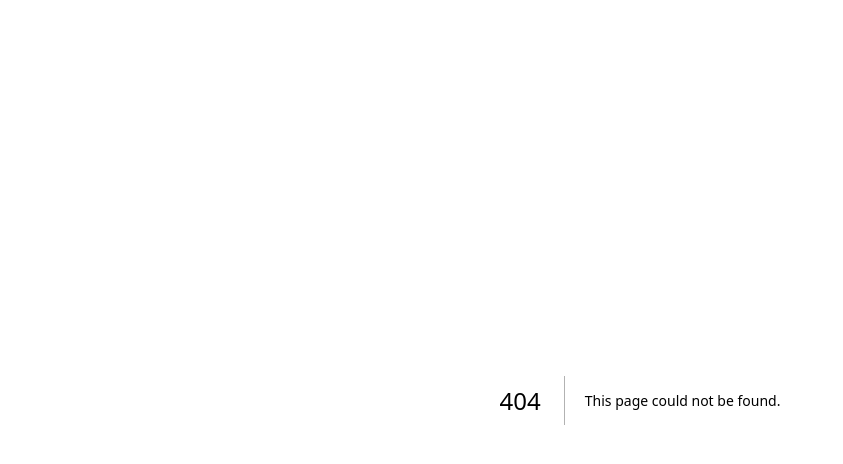
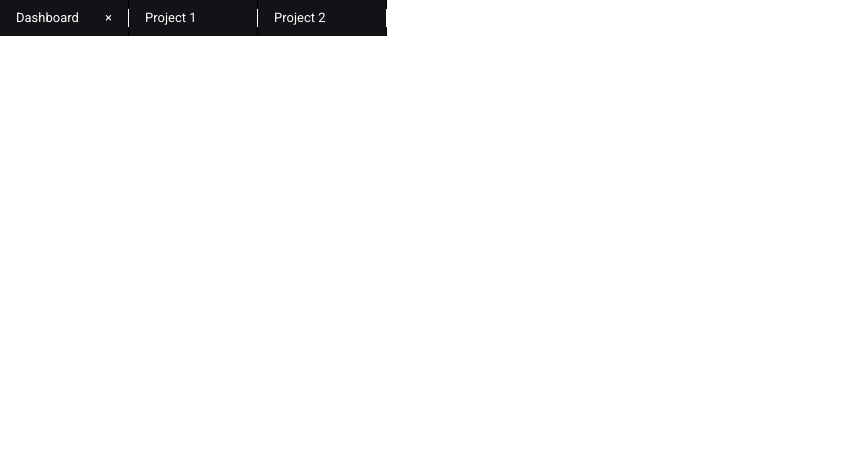
Before and after one commit to Dimen-3D-Model-Annotation/annotation-tool, a Next.js app: page /dashboard in a window 1280 px wide. Before the commit this address had no page. Shown: the top 464 px of the page, without its empty margins (0-843 px from the left). Built offline with nearby package versions, Linux system fonts and the light colour scheme.

Commit message:
tabs created

```diff
--- /dev/null
+++ b/app/dashboard/page.js
@@ -0,0 +1,14 @@
+import Tab from "@components/tab_bar/Tab";
+
+export default function Dashboard() {
+  return (
+    <div className="flex">
+
+      <Tab to="/dashboard" content = "Dashboard" />
+      <Tab to="/" content = "Project 1" />
+      <Tab to="/dashboard" content = "Project 2" />
+
+
+    </div>
+  );
+}
--- a/app/layout.js
+++ b/app/layout.js
@@ -1,7 +1,10 @@
-import { Inter } from "next/font/google";
+import { Roboto } from "next/font/google";
 import "@styles/globals.css";
 
-const inter = Inter({ subsets: ["latin"] });
+const roboto = Roboto({
+  subsets: ["latin"],
+  weight: ["400", "700"],
+});
 
 export const metadata = {
   title: "Dimen - Annotation Tool",
@@ -11,7 +14,12 @@ export const metadata = {
 export default function RootLayout({ children }) {
   return (
     <html lang="en">
-      <body className={inter.className}>{children}</body>
+      <body className={roboto.className}>
+        <main>
+          {children}
+        </main>
+      </body>
+
     </html>
   );
 }
--- a/app/page.js
+++ b/app/page.js
@@ -4,6 +4,7 @@ import Header from "@components/header";
 export default function Home() {
   return (
     <div>
+
       <Header />
     </div>
   );
--- a/components/dashboard/side_panel/SidePanel.jsx
+++ b/components/dashboard/side_panel/SidePanel.jsx
@@ -0,0 +1,7 @@
+export default function SidePanel(){
+    return(
+        <div>
+
+        </div>
+    )
+}
--- a/components/tab_bar/Tab.jsx
+++ b/components/tab_bar/Tab.jsx
@@ -1,7 +1,32 @@
-export default function TabBar() {
-    return (
-      <div>
-        This is tab bar
+"use client";
+
+import Link from 'next/link';
+import { useState } from 'react';
+
+export default function Tab({ to, content }) {
+  const [isHovered, setIsHovered] = useState(false);
+
+  return (
+    <div className='flex'>
+      <Link
+        href={to}
+        className="relative flex items-center justify-start w-32 px-4 py-2 overflow-hidden text-white text-11px bg-primary"
+        onMouseEnter={() => setIsHovered(true)}
+        onMouseLeave={() => setIsHovered(false)}
+      >
+        <div className="w-full overflow-hidden whitespace-nowrap">
+          {content}
+        </div>
+
+        {isHovered && (
+          <span className="absolute text-white right-4">&times;</span>
+        )}
+
+
+      </Link>
+      <div className='relative flex items-center bg-black'>
+        <div className='w-px bg-white h-1/2' />
       </div>
-    );
+    </div>
+  );
 }
--- a/tailwind.config.js
+++ b/tailwind.config.js
@@ -7,6 +7,13 @@ module.exports = {
   ],
   theme: {
     extend: {
+      colors: {
+        primary: 'rgb(18, 19, 22)',
+        secondary:'rgb(150, 150, 150)'
+      },
+      fontSize: {
+        '11px': '13px',
+      },
       backgroundImage: {
         "gradient-radial": "radial-gradient(var(--tw-gradient-stops))",
         "gradient-conic":
```
Also changed, not shown: package.json (+5 -5 lines), pages/dashboard-page.jsx (added), 1 other file (tests, documents, lock files or other folders).
